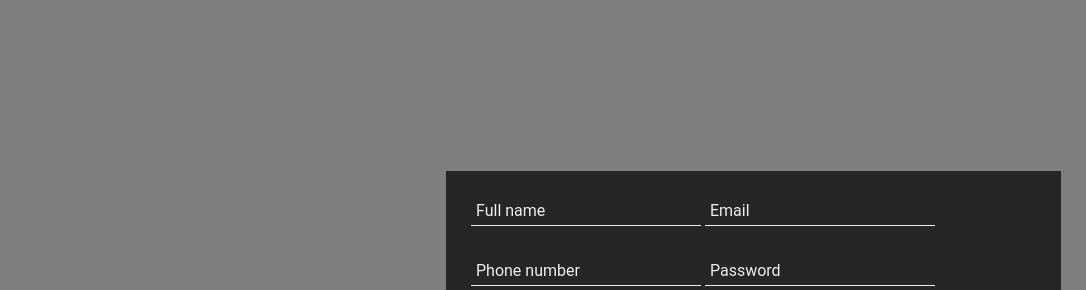
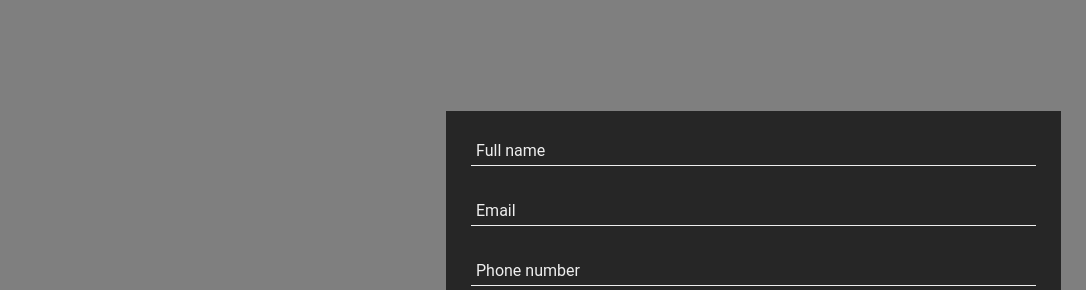
Before and after one commit to relatamayur/gtm, a plain HTML site: page index.html in a window 1280 px wide. Shown: the part 85-375 px from the top of the page, without its empty margins (194-1280 px from the left). Drawn offline with Linux system fonts and the light colour scheme.

Commit message:
Update index.html

```diff
--- a/index.html
+++ b/index.html
@@ -135,8 +135,8 @@ height="0" width="0" style="display:none;visibility:hidden"></iframe></noscript>
         <i class="fas fa-graduation-cap"></i>
         <h1>GTM Testing</h1>
       </div>
-      <form>
-        <div>
+      <form id="form" name="form">
+        <div class="info">
           <input id="fullName" name="fullName" type="text" placeholder="Full name">
           <input id="email" name="email" placeholder="Email">
           <input id="phone" name="phone" placeholder="Phone number">
```
